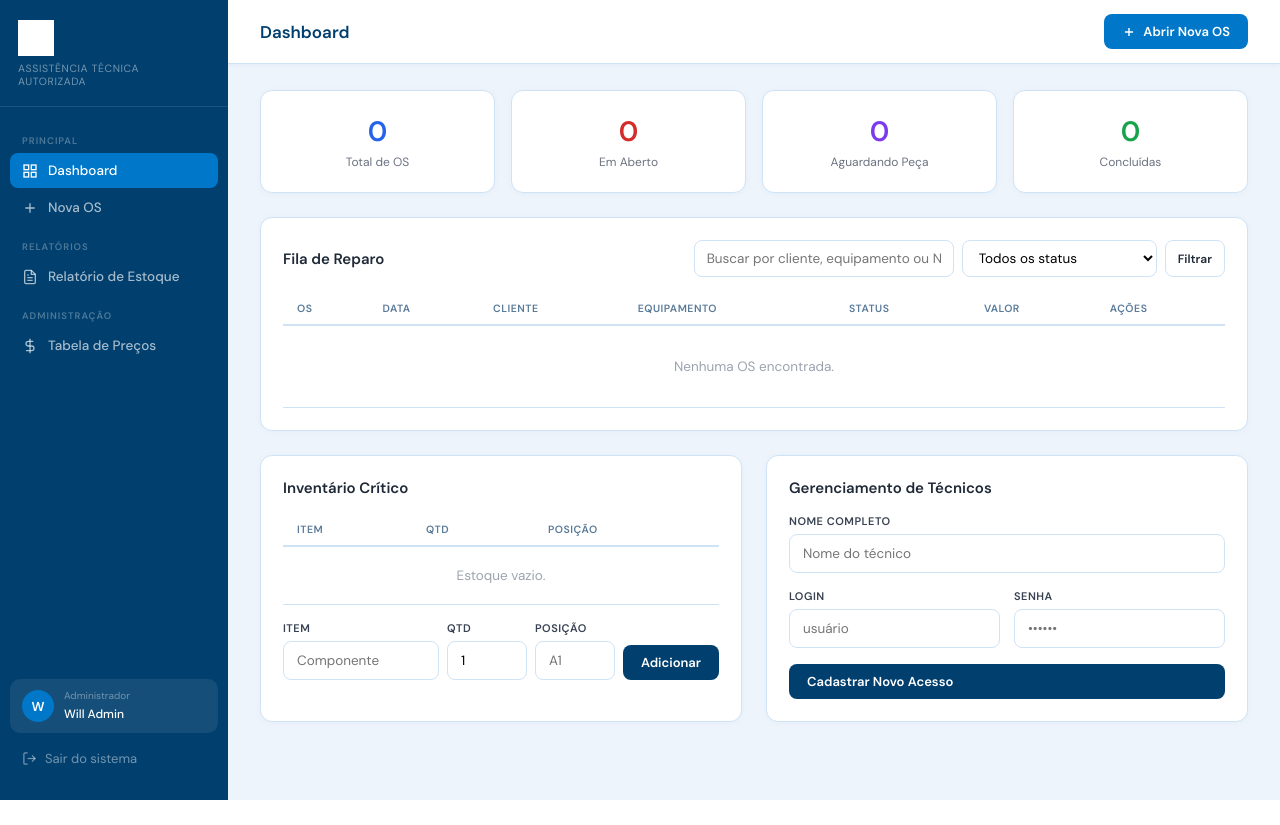
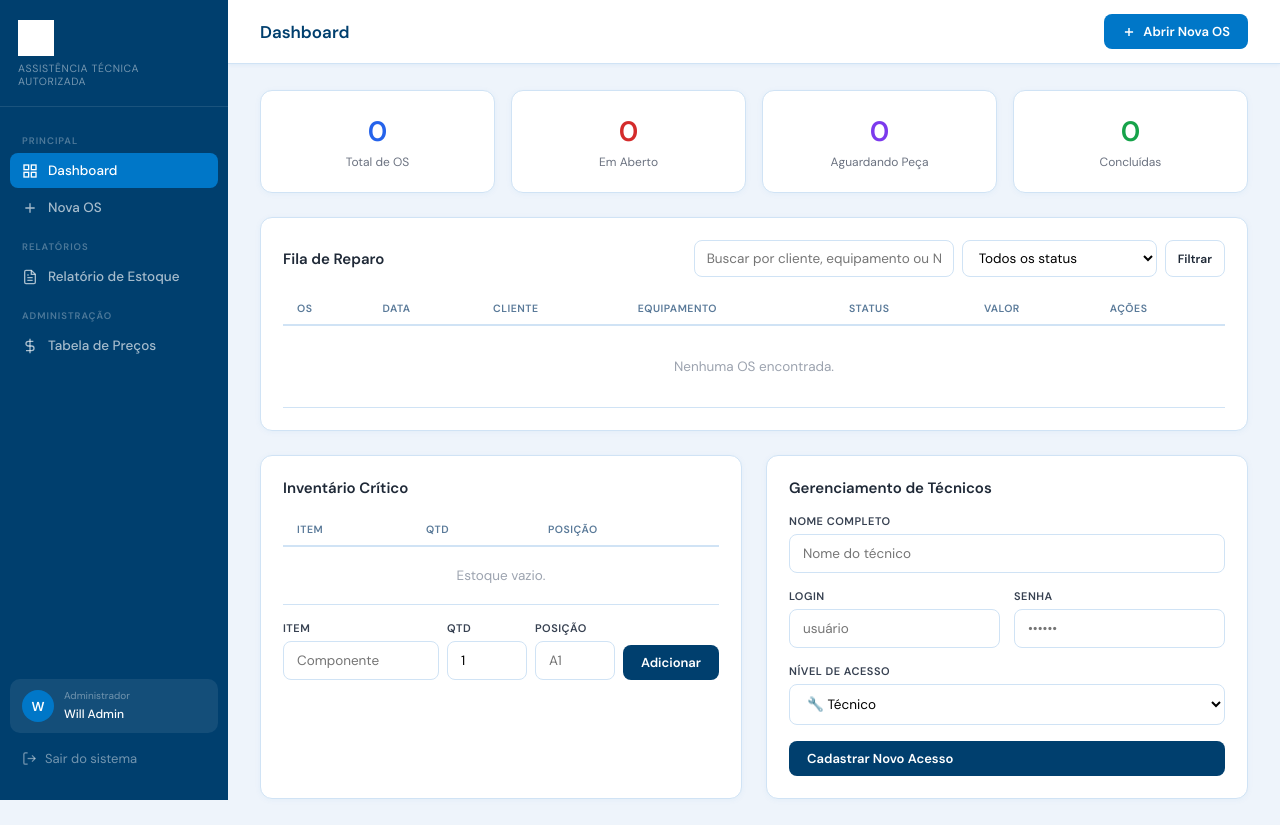
Before and after one commit to heavy-metal-tech/sistema_minipa, a Flask app: page /dashboard in a window 1280 px wide. Before the commit the page ends 800 px from the top, so only its background shows below. Run offline with Flask 3, Linux system fonts and the light colour scheme; a user stored in the database is signed in.

Commit message:
Add files via upload

```diff
--- a/templates/base.html
+++ b/templates/base.html
@@ -173,7 +173,7 @@ textarea.form-control { resize: vertical; min-height: 90px; }
       <svg viewBox="0 0 24 24" fill="none" stroke="currentColor" stroke-width="2"><path d="M14 2H6a2 2 0 00-2 2v16a2 2 0 002 2h12a2 2 0 002-2V8z"/><path d="M14 2v6h6M16 13H8M16 17H8M10 9H8"/></svg>
       Relatório de Estoque
     </a>
-    {% if current_user.is_admin %}
+    {% if current_user.is_admin or current_user.is_gerente %}
     <div class="nav-section">Administração</div>
     <a href="{{ url_for('tabela_precos') }}" class="{{ 'active' if request.endpoint == 'tabela_precos' }}">
       <svg viewBox="0 0 24 24" fill="none" stroke="currentColor" stroke-width="2"><line x1="12" y1="1" x2="12" y2="23"/><path d="M17 5H9.5a3.5 3.5 0 000 7h5a3.5 3.5 0 010 7H6"/></svg>
@@ -185,7 +185,7 @@ textarea.form-control { resize: vertical; min-height: 90px; }
     <div class="sidebar-user">
       <div class="avatar">{{ current_user.nome_completo[0].upper() if current_user.nome_completo else 'U' }}</div>
       <div class="sidebar-user-info">
-        <small>{{ 'Administrador' if current_user.is_admin else 'Técnico' }}</small>
+        <small>{{ 'Administrador' if current_user.is_admin else ('Gerente' if current_user.is_gerente else 'Técnico') }}</small>
         <span>{{ current_user.nome_completo }}</span>
       </div>
     </div>
--- a/templates/dashboard.html
+++ b/templates/dashboard.html
@@ -112,7 +112,7 @@
     </div>
 
     <!-- Técnicos -->
-    {% if current_user.is_admin %}
+    {% if current_user.is_admin or current_user.is_gerente %}
     <div class="card">
       <h2 style="font-size:15px;font-weight:600;margin-bottom:16px;">Gerenciamento de Técnicos</h2>
       <form method="POST" action="{{ url_for('novo_tecnico') }}">
@@ -130,6 +130,16 @@
             <input class="form-control" type="password" name="password" placeholder="••••••" required>
           </div>
         </div>
+        <div class="form-group">
+          <label class="form-label">Nível de Acesso</label>
+          <select name="cargo" class="form-control">
+            <option value="tecnico">🔧 Técnico</option>
+            <option value="gerente">👔 Gerente (chefe)</option>
+            {% if current_user.is_admin %}
+            <option value="admin">⚙️ Administrador</option>
+            {% endif %}
+          </select>
+        </div>
         <button class="btn btn-blue" type="submit" style="width:100%;">Cadastrar Novo Acesso</button>
       </form>
     </div>
```
